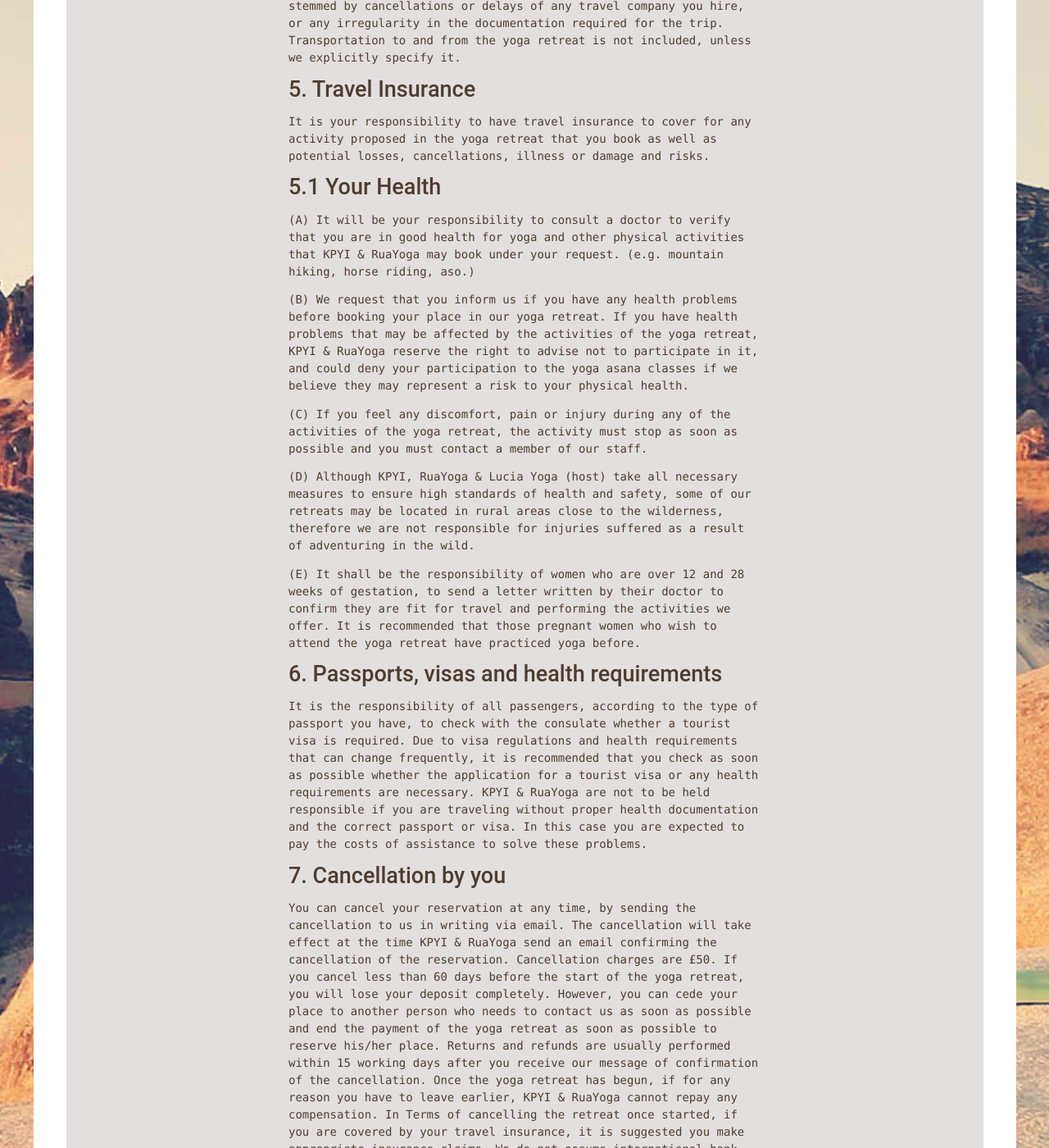
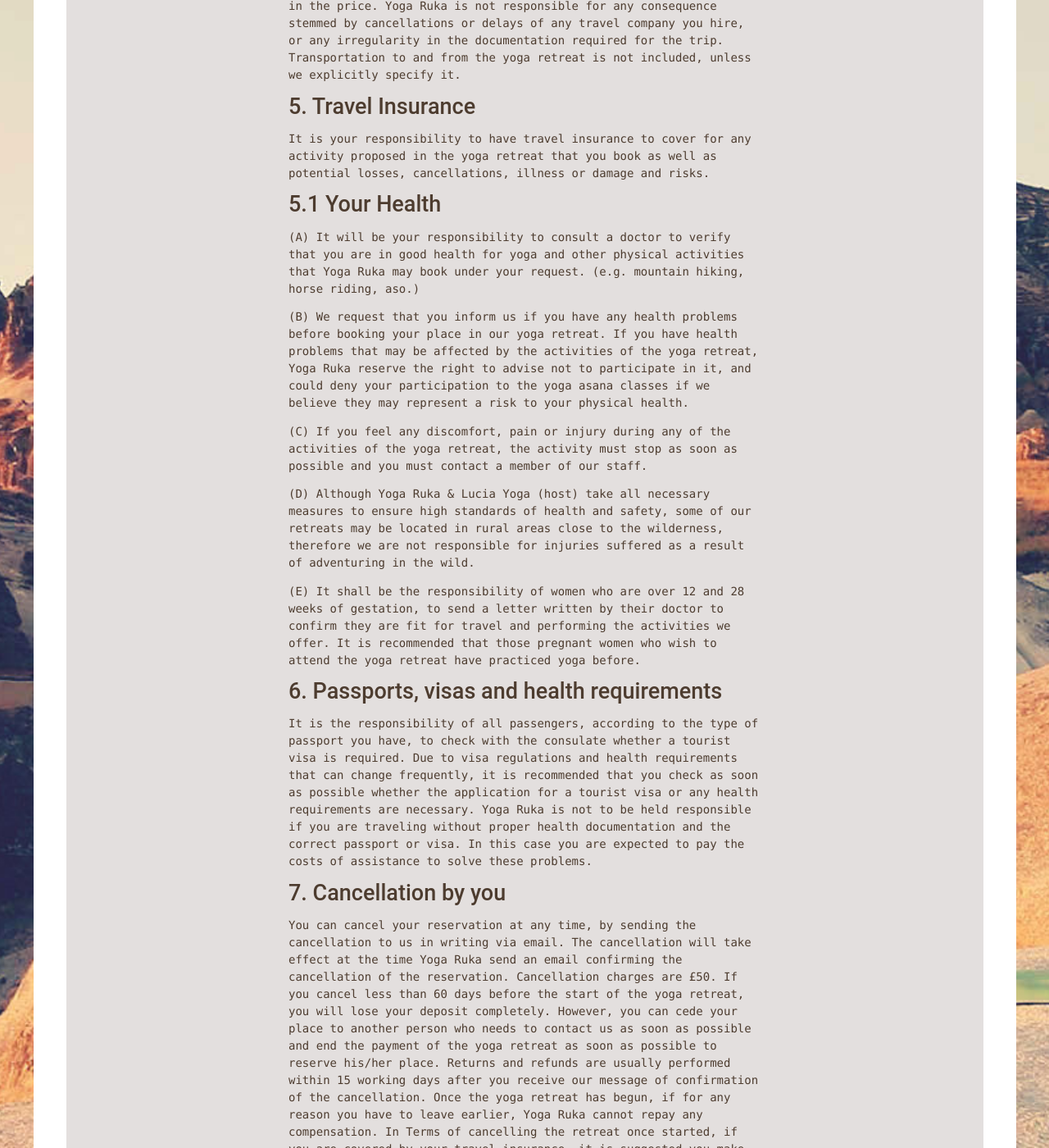
Before and after one commit to ruahvitulv/ruahvitulv.github.io, a Jekyll site: the page built from terms.md, in a window 1280 px wide and 1400 px high, scrolled down 2129 px. Shown: the whole window at 82% size. Built offline with Jekyll 4.4.1, drawn with Linux system fonts in a browser that asks for light colours; nearby versions of some CDN libraries; some of the changed text lies outside the part shown.

Commit message:
RuaYoga is now YogaRuka

```diff
--- a/_includes/header.html
+++ b/_includes/header.html
@@ -5,7 +5,7 @@
 			<a class="m-header-link {% if page.site-nav == 'retreats' %}active{% endif %}" href="/retreats/">Retreats</a>
 			<a class="m-header-link {% if page.site-nav == 'reviews' %}active{% endif %}" href="/reviews/">Reviews</a>
 			<a class="m-header-link {% if page.site-nav == 'contact' %}active{% endif %}" href="/contact/">Contact</a>
-			<a class="m-header-link" href="https://www.facebook.com/ruayoga/">
+			<a class="m-header-link" href="https://www.facebook.com/yogaruka/">
 				<img src="/assets/icons/facebook.svg">
 			</a>
 		</nav>
--- a/contact.html
+++ b/contact.html
@@ -31,7 +31,7 @@ permalink: /contact/
 	</div>
 
 	<div class="col-md-6 col-lg-4">
-		<div class="fb-page" data-href="https://www.facebook.com/ruayoga/" data-tabs="events" data-small-header="true" data-adapt-container-width="true" data-hide-cover="false" data-show-facepile="true"><div class="fb-xfbml-parse-ignore"><blockquote cite="https://www.facebook.com/ruayoga/"><a href="https://www.facebook.com/ruayoga/">RuaYoga</a></blockquote></div></div>
+		<div class="fb-page" data-href="https://www.facebook.com/yogaruka/" data-tabs="events" data-small-header="true" data-adapt-container-width="true" data-hide-cover="false" data-show-facepile="true"><div class="fb-xfbml-parse-ignore"><blockquote cite="https://www.facebook.com/yogaruka/"><a href="https://www.facebook.com/yogaruka/">Yoga Ruka</a></blockquote></div></div>
 	</div>
 </div>
 
--- a/index.html
+++ b/index.html
@@ -16,7 +16,7 @@ body-id: home
 		<a class="m-home-link" href="/retreats/">Retreats</a>
 		<a class="m-home-link" href="/reviews/">Reviews</a>
 		<a class="m-home-link" href="/contact/">Contact</a>
-		<a class="m-home-link m-home-link--fb" href="https://www.facebook.com/ruayoga/">
+		<a class="m-home-link m-home-link--fb" href="https://www.facebook.com/yogaruka/">
 			<img src="/assets/icons/facebook-white.svg">
 		</a>
 	</nav>
--- a/terms.md
+++ b/terms.md
@@ -6,7 +6,7 @@ permalink: /terms/
 body-id: terms
 ---
 
-Please read carefully the terms and conditions between you and RuaYoga for all bookings. These terms and conditions apply equally to all participants of different nationalities. Your contract will be legislated by the EU law. Those who make their reservation must accept the following terms and conditions.
+Please read carefully the terms and conditions between you and Yoga Ruka for all bookings. These terms and conditions apply equally to all participants of different nationalities. Your contract will be legislated by the EU law. Those who make their reservation must accept the following terms and conditions.
 
 #### 1. Booking
 
@@ -16,13 +16,13 @@ Please read carefully the terms and conditions between you and RuaYoga for all b
 
 (C) The reservation will not be considered effective until we confirm via email that we have received the deposit payment set correctly.
 
-(D) KPYI or RuaYoga do not store any banking data or share personal customer information with third parties.
+(D) Yoga Ruka does not store any banking data or share personal customer information with third parties.
 
 #### 2. Payment
 
-(A) KPYI & RuaYoga must receive the exact amount of £125 at the time of booking, regardless of changes in currency or third party charges at the time of payment or transfer. If you choose to pay by bank transfer, please inform your bank that all transfer fees are to be charged to you, in order to prevent that KPYI & RuaYoga receive a diminished amount.
+(A) Yoga Ruka must receive the exact amount of £125 at the time of booking, regardless of changes in currency or third party charges at the time of payment or transfer. If you choose to pay by bank transfer, please inform your bank that all transfer fees are to be charged to you, in order to prevent that Yoga Ruka receive a diminished amount.
 
-(B) You may make full payment or deposit of the yoga retreat by bank transfer. We will email you our banking details upon request. We will contact you upon receipt of payment. In case you don't receive our confirmation please contact RuaYoga via email or Skype, or KPYI via email or phone as provided on the kpyogainspiration.com website.
+(B) You may make full payment or deposit of the yoga retreat by bank transfer. We will email you our banking details upon request. We will contact you upon receipt of payment. In case you don't receive our confirmation please contact Yoga Ruka via email or Skype, or KPYI via email or phone as provided on the kpyogainspiration.com website.
 
 (C) In function of the time of your booking as it appears on your PayPal slip or bank transfer slip, your will qualify as very early bird, early bird or regular. The difference to pay before the commencement of the retreat will therefore be
 
@@ -44,7 +44,7 @@ regardless of changes in currency or third party charges at the time of payment
 
 #### 4. Your Travel Arrangements
 
-All transport costs from home to our yoga retreat are not included in the price. KPYI & RuaYoga are not responsible for any consequence stemmed by cancellations or delays of any travel company you hire, or any irregularity in the documentation required for the trip. Transportation to and from the yoga retreat is not included, unless we explicitly specify it.
+All transport costs from home to our yoga retreat are not included in the price. Yoga Ruka is not responsible for any consequence stemmed by cancellations or delays of any travel company you hire, or any irregularity in the documentation required for the trip. Transportation to and from the yoga retreat is not included, unless we explicitly specify it.
 
 #### 5. Travel Insurance
 
@@ -52,41 +52,41 @@ It is your responsibility to have travel insurance to cover for any activity pro
 
 #### 5.1 Your Health
 
-(A) It will be your responsibility to consult a doctor to verify that you are in good health for yoga and other physical activities that KPYI & RuaYoga may book under your request. (e.g. mountain hiking, horse riding, aso.)
+(A) It will be your responsibility to consult a doctor to verify that you are in good health for yoga and other physical activities that Yoga Ruka may book under your request. (e.g. mountain hiking, horse riding, aso.)
 
-(B) We request that you inform us if you have any health problems before booking your place in our yoga retreat. If you have health problems that may be affected by the activities of the yoga retreat, KPYI & RuaYoga reserve the right to advise not to participate in it, and could deny your participation to the yoga asana classes if we believe they may represent a risk to your physical health.
+(B) We request that you inform us if you have any health problems before booking your place in our yoga retreat. If you have health problems that may be affected by the activities of the yoga retreat, Yoga Ruka reserve the right to advise not to participate in it, and could deny your participation to the yoga asana classes if we believe they may represent a risk to your physical health.
 
 (C) If you feel any discomfort, pain or injury during any of the activities of the yoga retreat, the activity must stop as soon as possible and you must contact a member of our staff.
 
-(D) Although KPYI, RuaYoga & Lucia Yoga (host) take all necessary measures to ensure high standards of health and safety, some of our retreats may be located in rural areas close to the wilderness, therefore we are not responsible for injuries suffered as a result of adventuring in the wild.
+(D) Although Yoga Ruka & Lucia Yoga (host) take all necessary measures to ensure high standards of health and safety, some of our retreats may be located in rural areas close to the wilderness, therefore we are not responsible for injuries suffered as a result of adventuring in the wild.
 
 (E) It shall be the responsibility of women who are over 12 and 28 weeks of gestation, to send a letter written by their doctor to confirm they are fit for travel and performing the activities we offer. It is recommended that those pregnant women who wish to attend the yoga retreat have practiced yoga before.
 
 #### 6. Passports, visas and health requirements
 
-It is the responsibility of all passengers, according to the type of passport you have, to check with the consulate whether a tourist visa is required. Due to visa regulations and health requirements that can change frequently, it is recommended that you check as soon as possible whether the application for a tourist visa or any health requirements are necessary. KPYI & RuaYoga are not to be held responsible if you are traveling without proper health documentation and the correct passport or visa. In this case you are expected to pay the costs of assistance to solve these problems.
+It is the responsibility of all passengers, according to the type of passport you have, to check with the consulate whether a tourist visa is required. Due to visa regulations and health requirements that can change frequently, it is recommended that you check as soon as possible whether the application for a tourist visa or any health requirements are necessary. Yoga Ruka is not to be held responsible if you are traveling without proper health documentation and the correct passport or visa. In this case you are expected to pay the costs of assistance to solve these problems.
 
 #### 7. Cancellation by you
 
-You can cancel your reservation at any time, by sending the cancellation to us in writing via email. The cancellation will take effect at the time KPYI & RuaYoga send an email confirming the cancellation of the reservation. Cancellation charges are £50. If you cancel less than 60 days before the start of the yoga retreat, you will lose your deposit completely. However, you can cede your place to another person who needs to contact us as soon as possible and end the payment of the yoga retreat as soon as possible to reserve his/her place.
-Returns and refunds are usually performed within 15 working days after you receive our message of confirmation of the cancellation. Once the yoga retreat has begun, if for any reason you have to leave earlier, KPYI & RuaYoga cannot repay any compensation. In Terms of cancelling the retreat once started, if you are covered by your travel insurance, it is suggested you make appropriate insurance claims.
+You can cancel your reservation at any time, by sending the cancellation to us in writing via email. The cancellation will take effect at the time Yoga Ruka send an email confirming the cancellation of the reservation. Cancellation charges are £50. If you cancel less than 60 days before the start of the yoga retreat, you will lose your deposit completely. However, you can cede your place to another person who needs to contact us as soon as possible and end the payment of the yoga retreat as soon as possible to reserve his/her place.
+Returns and refunds are usually performed within 15 working days after you receive our message of confirmation of the cancellation. Once the yoga retreat has begun, if for any reason you have to leave earlier, Yoga Ruka cannot repay any compensation. In Terms of cancelling the retreat once started, if you are covered by your travel insurance, it is suggested you make appropriate insurance claims.
 We do not assume international bank transfer costs or any transaction fees for any kind of cancellation (Retreat bookings, missed classes or others).
 
-#### 8. Amendments by KPYI & RuaYoga
+#### 8. Amendments by Yoga Ruka
 
-Sometimes KPYI & RuaYoga might have to make some changes to class times, assistent yoga teachers or other arrangements. KPYI & RuaYoga reserve the right to make changes at any time (e.g., for yoga teachers, class schedules, other activities, etc.). In the case of accommodation changes we will do everything possible to offer you a room of similar category. In case of any other major changes, we will inform you as soon as possible, if possible before your voyage starts.
+Sometimes Yoga Ruka might have to make some changes to class times, assistent yoga teachers or other arrangements. Yoga Ruka reserve the right to make changes at any time (e.g., for yoga teachers, class schedules, other activities, etc.). In the case of accommodation changes we will do everything possible to offer you a room of similar category. In case of any other major changes, we will inform you as soon as possible, if possible before your voyage starts.
 
-#### 9. Cancellation by KPYI & RuaYoga
+#### 9. Cancellation by Yoga Ruka
 
-The yoga retreats of Lucia Yoga require a minimum of participants, if that goal is not reached KPYI & RuaYoga reserve the right to cancel returning in full the cost of the retreat to its subscribers. We reserve the right to cancel yoga retreats in all circumstances, in which case we will refund 100% of the money received by each user in a maximum of 15 working days.
+The yoga retreats of Lucia Yoga require a minimum of participants, if that goal is not reached Yoga Ruka reserve the right to cancel returning in full the cost of the retreat to its subscribers. We reserve the right to cancel yoga retreats in all circumstances, in which case we will refund 100% of the money received by each user in a maximum of 15 working days.
 
 #### 10. Our liability to you
 
-(A) KPYI & RuaYoga are responsible for ensuring that our yoga retreats run as close as possible to what is advertised on this website, on the Lucia Yoga website and on any other platforms, and the services offered are carried out under very high quality standards.
+(A) Yoga Ruka is responsible for ensuring that our yoga retreats run as close as possible to what is advertised on this website, on the Lucia Yoga website and on any other platforms, and the services offered are carried out under very high quality standards.
 
-(B) KPYI & RuaYoga do not accept any liability for cancellations, threat of war, or delays caused by war, terrorist actions or threats, industrial action, civil strife, closure of airports, technical problems to transport, natural disasters, unforeseen changes in your circumstances, or other events beyond our control.
+(B) Yoga Ruka do not accept any liability for cancellations, threat of war, or delays caused by war, terrorist actions or threats, industrial action, civil strife, closure of airports, technical problems to transport, natural disasters, unforeseen changes in your circumstances, or other events beyond our control.
 
-(C) KPYI & RuaYoga are not responsible for any physical or psychological injury that you may have. You are responsible for the possible risks that you may take during a yoga lesson. We are not responsible for any medical or psychological condition that you can develop during the yoga retreat. We are not responsible for loss, damage or theft of personal belongings.
+(C) Yoga Ruka is not responsible for any physical or psychological injury that you may have. You are responsible for the possible risks that you may take during a yoga lesson. We are not responsible for any medical or psychological condition that you can develop during the yoga retreat. We are not responsible for loss, damage or theft of personal belongings.
 
 #### 11. Group Bookings
 
@@ -94,16 +94,16 @@ When a booking is made on behalf of several individuals, the reservation is the
 
 #### 12. Complaints
 
-If you have any issues related to your yoga retreat, please inform us as soon as possible and we will do our best to help correct the situation. Please understand that KPYI & RuaYoga are not liable for the inappropriate behavior of individual members of the group or another participant to the retreat that might share the room with you.
+If you have any issues related to your yoga retreat, please inform us as soon as possible and we will do our best to help correct the situation. Please understand that Yoga Ruka is not liable for the inappropriate behavior of individual members of the group or another participant to the retreat that might share the room with you.
 
 #### 13. Legal Disclaimer
 
-The information contained in this website is for general information on matters of interest. Given the changing nature of the rules, regulations and laws of electronic communication, there may be omissions or misunderstandings on the information displayed on this website. In this respect, this information is given with the understanding that the authors can not offer advice or services. Before taking any decision you should consult RuaYoga first.
+The information contained in this website is for general information on matters of interest. Given the changing nature of the rules, regulations and laws of electronic communication, there may be omissions or misunderstandings on the information displayed on this website. In this respect, this information is given with the understanding that the authors can not offer advice or services. Before taking any decision you should consult Yoga Ruka first.
 Although we have made every effort to ensure the reliability of this information, all information provided on this website is offered at computer level, with no guarantee of accuracy or timeliness of the results obtained from the use of this information without guarantee for a particular purpose.
 
-Never RuaYoga partners, agents or employees will be liable to you or any other person for decisions made in relation to the information provided on this site, as well as for any damage as a result of it.
-RuaYoga works with other websites maintained by third parties which RuaYoga has no control over. Therefore we are not responsible for the information appearing on these other sites.
+Never Yoga Ruka partners, agents or employees will be liable to you or any other person for decisions made in relation to the information provided on this site, as well as for any damage as a result of it.
+Yoga Ruka works with other websites maintained by third parties which Yoga Ruka has no control over. Therefore we are not responsible for the information appearing on these other sites.
 
 #### 14. Privacy Policy
 
-RuaYoga does not share any customer data bank with third parties. All personal details that you provide to us will be used only to provide the service you request from us. RuaYoga does not register your personal data, except for the IP address in order to perform statistical analysis of the functional use of the website, such as length of visits and common routes. This information is used only for administrative purposes and management of the RuaYoga website. This privacy policy does not cover other links to third websites.
+Yoga Ruka does not share any customer data bank with third parties. All personal details that you provide to us will be used only to provide the service you request from us. Yoga Ruka does not register your personal data, except for the IP address in order to perform statistical analysis of the functional use of the website, such as length of visits and common routes. This information is used only for administrative purposes and management of the Yoga Ruka website. This privacy policy does not cover other links to third websites.
```
Also changed, not shown: about.md (+2 -2 lines), assets/images/retreat/new_me.jpg (added), 4 other files.
